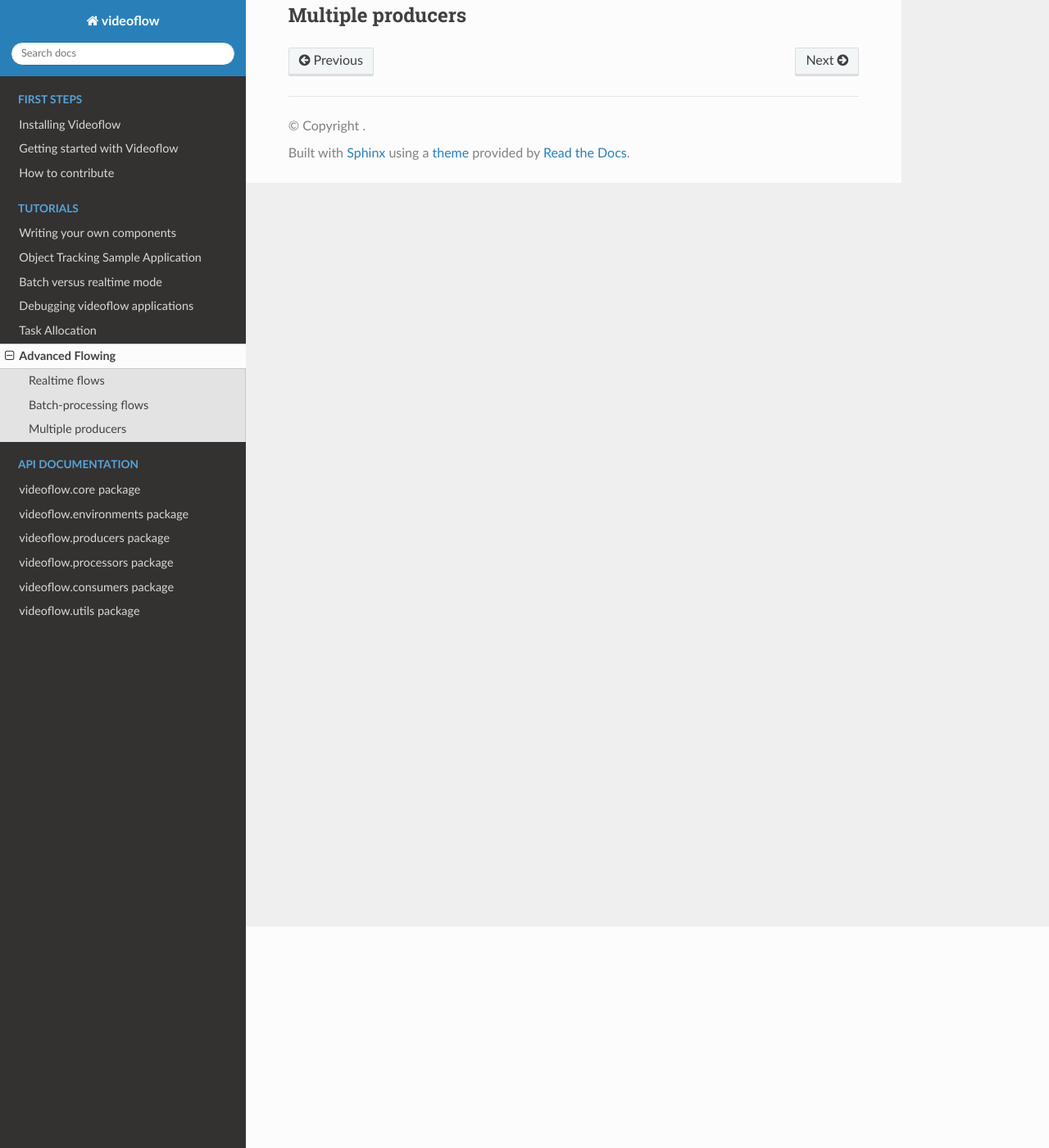
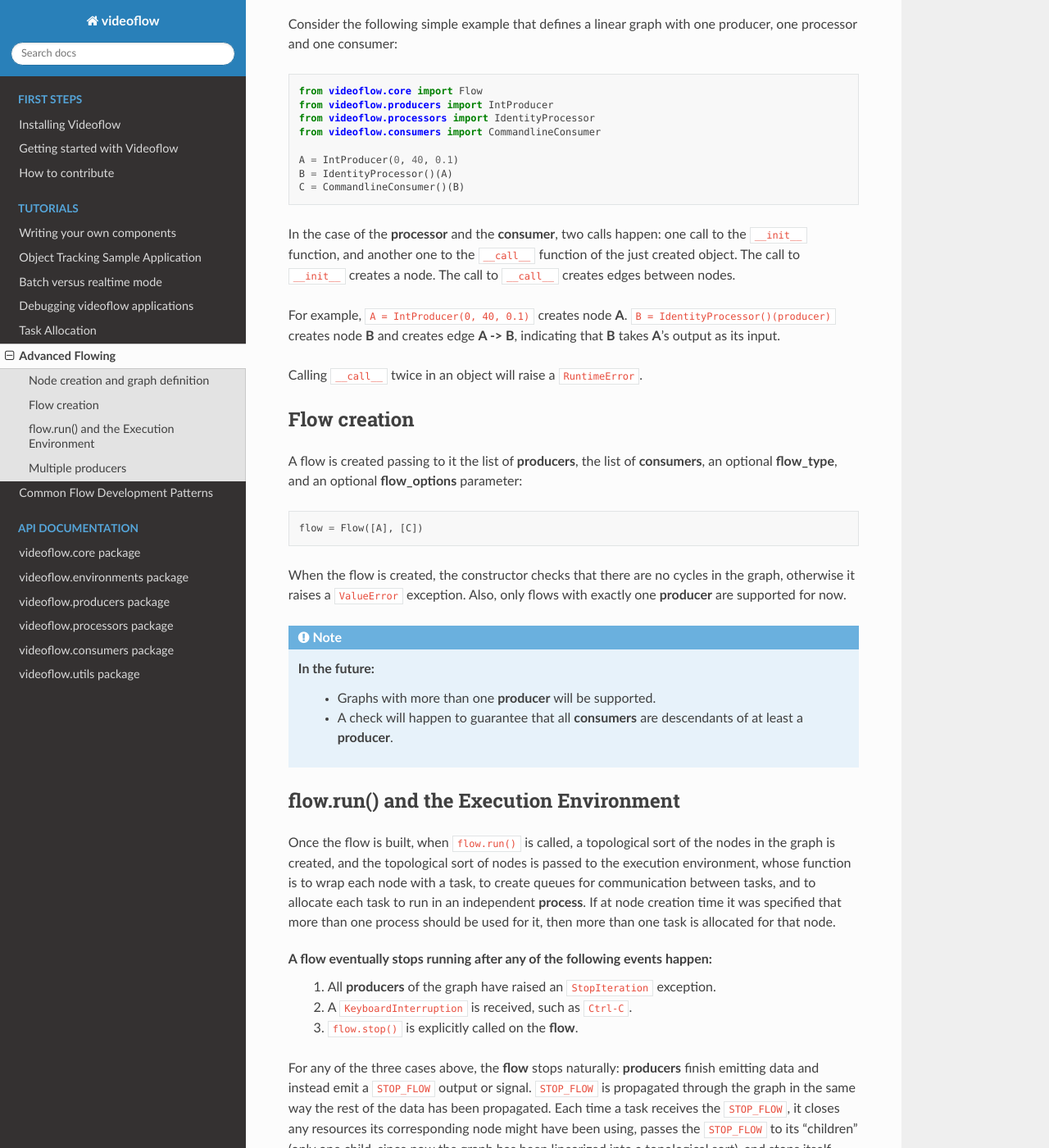
Before and after one commit to videoflow/videoflow, a Sphinx documentation site: the page built from docs/source/user-documentation/advanced-flowing.rst, in a window 1280 px wide and 1400 px high, scrolled down 270 px. Shown: the whole window at 82% size. Built offline with Sphinx 7.4.7 and the Read the Docs theme 2.0.0, drawn with Linux system fonts in a browser that asks for light colours; some of the changed text lies outside the part shown.

Commit message:
Finished documentation of advanced flowing

```diff
--- a/docs/source/index.rst
+++ b/docs/source/index.rst
@@ -1,5 +1,5 @@
 videoflow's documentation
-==========================
+=========================
 
 .. meta::
    :description lang=en: video processing, video analytics framework, object detection, object tracking.
@@ -40,6 +40,7 @@ Free and open source
     user-documentation/debugging-flow-applications
     user-documentation/task-allocation
     user-documentation/advanced-flowing
+    user-documentation/common-patterns
 
 .. toctree::
     :maxdepth: 2
--- a/docs/source/user-documentation/advanced-flowing.rst
+++ b/docs/source/user-documentation/advanced-flowing.rst
@@ -1,13 +1,69 @@
 Advanced Flowing
 ================
+This section describes in a more detailed way what happens behind the scenes
+when nodes and flows are created, and when flows are started and stopped.
 
-Realtime flows
---------------
+Node creation and graph definition
+----------------------------------
+Consider the following simple example that defines a linear graph with one
+producer, one processor and one consumer::
 
+    from videoflow.core import Flow
+    from videoflow.producers import IntProducer
+    from videoflow.processors import IdentityProcessor
+    from videoflow.consumers import CommandlineConsumer
 
-Batch-processing flows
-----------------------
+    A = IntProducer(0, 40, 0.1)
+    B = IdentityProcessor()(A)
+    C = CommandlineConsumer()(B)
 
+In the case of the **processor** and the **consumer**, two calls happen: one call to the ``__init__``
+function, and another one to the ``__call__`` function of the just created object.
+The call to ``__init__`` creates a node.  The call to ``__call__`` creates edges between nodes.
+
+For example, ``A = IntProducer(0, 40, 0.1)`` creates node **A**.
+``B = IdentityProcessor()(producer)`` creates node **B** and creates edge **A -> B**, indicating
+that **B** takes **A**'s output as its input.
+
+Calling ``__call__`` twice in an object will raise a ``RuntimeError``.
+
+Flow creation
+-------------
+A flow is created passing to it the list of **producers**, the list of **consumers**, an optional
+**flow_type**, and an optional **flow_options** parameter::
+
+    flow = Flow([A], [C])
+
+When the flow is created, the constructor checks that there are no cycles in the graph, otherwise
+it raises a ``ValueError`` exception.  Also, only flows with exactly one **producer** are supported
+for now.
+
+.. note::
+    In the future:
+        - Graphs with more than one **producer** will be supported.
+        - A check will happen to guarantee that all **consumers** are descendants of at least a **producer**.
+
+flow.run() and the Execution Environment
+----------------------------------------
+Once the flow is built, when ``flow.run()`` is called, a topological sort of the nodes in the
+graph is created, and the topological sort of nodes is passed to the execution environment,
+whose function is to wrap each node with a task, to create queues for communication between tasks,
+and to allocate each task to run in an independent **process**.  If at node creation time it
+was specified that more than one process should be used for it, then more than one task is allocated
+for that node.
+
+A **flow** eventually stops running after any of the following events happen:
+    1. All **producers** of the graph have raised an ``StopIteration`` exception.
+    2. A ``KeyboardInterruption`` is received, such as ``Ctrl-C``.
+    3. ``flow.stop()`` is explicitly called on the **flow**.
+
+For any of the three cases above, the **flow** stops naturally: **producers** finish
+emitting data and instead emit a ``STOP_FLOW`` output or signal.  ``STOP_FLOW`` is propagated through
+the graph in the same way the rest of the data has been propagated.  Each time a task receives the
+``STOP_FLOW``, it closes any resources its corresponding node might have been using, passes
+the ``STOP_FLOW`` to its "children" (only one child, since now the graph has been linearized
+into a topological sort), and stops itself from running.
 
 Multiple producers
 ------------------
+To be supported in later versions of the framework.
--- /dev/null
+++ b/docs/source/user-documentation/common-patterns.rst
@@ -0,0 +1,2 @@
+Common Flow Development Patterns
+================================
```
Also changed, not shown: 2 other files.
